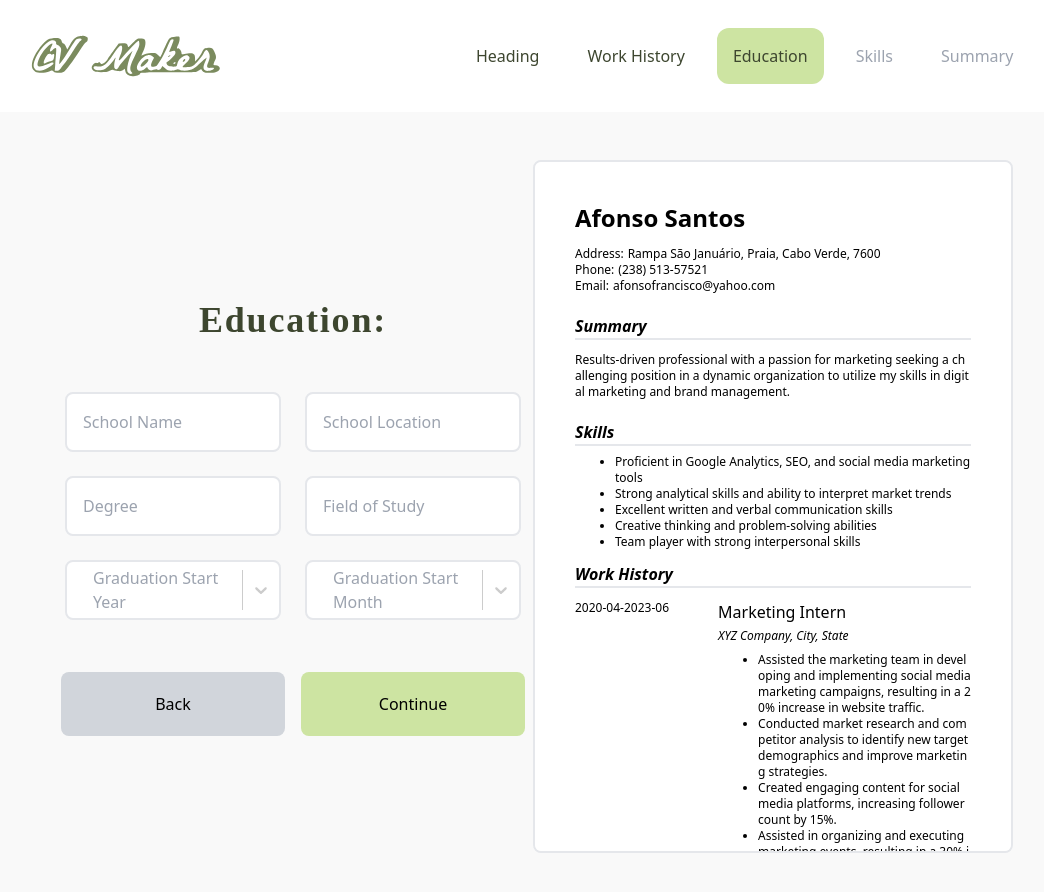
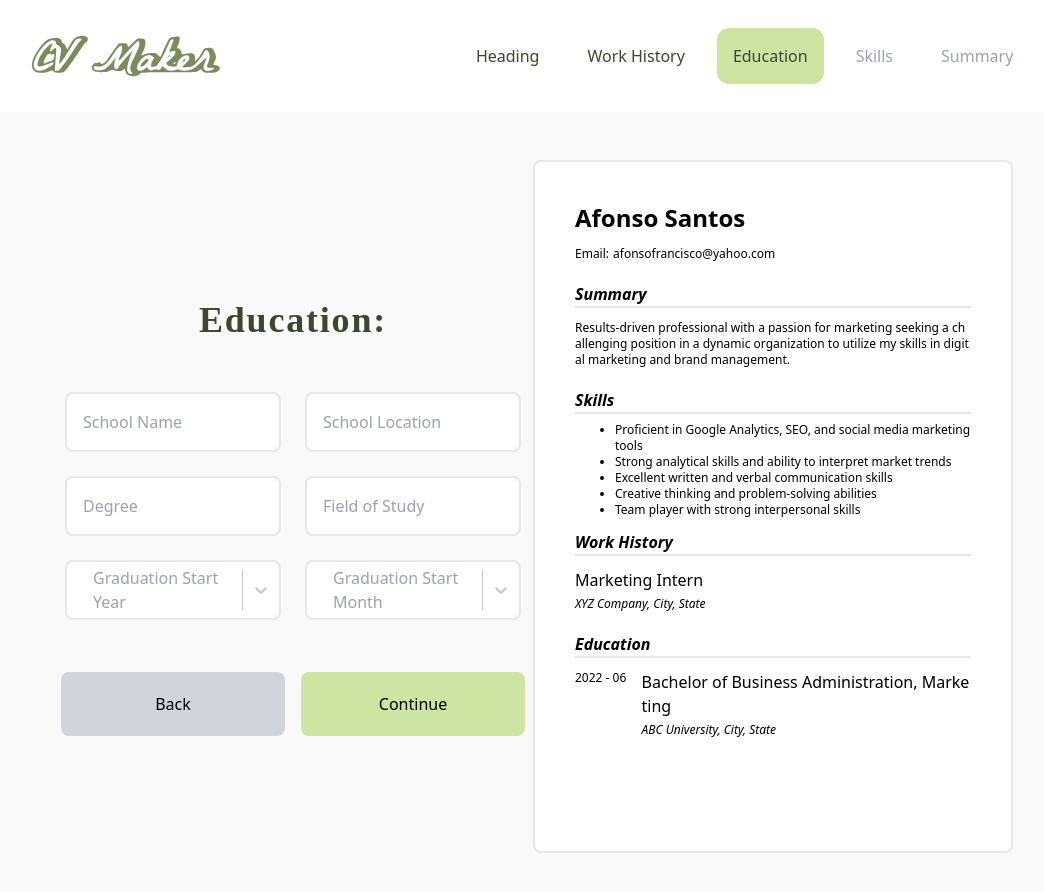
Before and after one commit to lmreineer/cv-maker, a React (Create React App) app: page /education in a window 1280 px wide. Shown: the top 892 px of the page, without its empty margins (107-1151 px from the left). Built offline with nearby package versions, Linux system fonts and the light colour scheme.

Commit message:
Add working inputs for work responsibilities

```diff
--- a/src/components/Header.js
+++ b/src/components/Header.js
@@ -3,6 +3,11 @@ import { useLocation } from 'react-router-dom';
 
 const Header = () => {
     const pathname = useLocation().pathname;
+    const isOnHeadingPath = pathname === '/';
+    const isOnWorkHistoryPath = pathname === '/work-history';
+    const isOnWorkResponsibilities = pathname === '/work-responsibilities';
+    const isOnSkipWorkHistoryModal = pathname === '/skip-work-history';
+    const isOnEducationPath = pathname === '/education';
 
     return (
         <header className="flex select-none items-center justify-around p-5">
@@ -14,7 +19,7 @@ const Header = () => {
             <div className="flex rounded-lg">
                 <div
                     className={
-                        pathname === '/'
+                        isOnHeadingPath
                             ? 'm-2 rounded-xl bg-yellow-green p-4 text-very-dark-yellow-green'
                             : 'm-2 p-4 text-very-dark-yellow-green'
                     }
@@ -23,14 +28,14 @@ const Header = () => {
                 </div>
                 <div
                     className={`${
-                        pathname === '/work-history' ||
-                        pathname === '/work-responsibilities' ||
-                        pathname === '/skip-work-history'
+                        isOnWorkHistoryPath ||
+                        isOnWorkResponsibilities ||
+                        isOnSkipWorkHistoryModal
                             ? 'm-2 rounded-xl bg-yellow-green p-4 text-very-dark-yellow-green'
                             : 'm-2 p-4 text-gray-400'
                     }
                         ${
-                            pathname !== '/work-history' && pathname !== '/'
+                            !isOnWorkHistoryPath && !isOnHeadingPath
                                 ? 'text-very-dark-yellow-green'
                                 : 'm-2 p-4 text-gray-400'
                         }
@@ -40,7 +45,7 @@ const Header = () => {
                 </div>
                 <div
                     className={
-                        pathname === '/education'
+                        isOnEducationPath
                             ? 'm-2 rounded-xl bg-yellow-green p-4 text-very-dark-yellow-green'
                             : 'm-2 p-4 text-gray-400'
                     }
--- a/src/components/form/form-validation/FormValidation.js
+++ b/src/components/form/form-validation/FormValidation.js
@@ -15,34 +15,33 @@ import CVPreview from '../../preview/CVPreview';
 
 const FormValidation = () => {
     const pathname = useLocation().pathname;
+    const isOnHeadingPath = pathname === '/';
+    const isOnWorkHistoryPath = pathname === '/work-history';
 
     const [showSkipWorkHistoryModal, setShowSkipWorkHistoryModal] =
         useState(true);
 
     const handleValidateOnChangeValue = () => {
-        if (pathname === '/') {
+        if (isOnHeadingPath) {
             return true;
-        } else if (pathname === '/work-history') {
+        } else if (isOnWorkHistoryPath) {
             return false;
         }
     };
 
     const handleSchema = () => {
-        if (pathname === '/') {
+        if (isOnHeadingPath) {
             return {
                 firstName: Yup.string().required('First name is required'),
                 lastName: Yup.string().required('Last name is required'),
                 email: Yup.string()
                     .required('Email is required')
-                    .email('Email is invalid'),
+                    .email('Email is invalid')
             };
-        } else if (
-            pathname === '/work-history' &&
-            showSkipWorkHistoryModal === false
-        ) {
+        } else if (isOnWorkHistoryPath && showSkipWorkHistoryModal === false) {
             return {
                 jobTitle: Yup.string().required('Job title is required'),
-                company: Yup.string().required('Company is required'),
+                company: Yup.string().required('Company is required')
             };
         }
     };
@@ -65,10 +64,10 @@ const FormValidation = () => {
             company: '',
             cityWork: '',
             stateWork: '',
-            yearStartWork: '',
-            monthStartWork: '',
-            yearEndWork: '',
-            monthEndWork: '',
+            bulletPointOne: '',
+            bulletPointTwo: '',
+            bulletPointThree: '',
+            bulletPointFour: ''
         },
         validationSchema: Yup.object(handleSchema()),
         onSubmit: () => {
@@ -84,8 +83,11 @@ const FormValidation = () => {
                         navigate('/skip-work-history');
                     }
                     break;
+                case '/work-responsibilities':
+                    navigate('/education');
+                    break;
             }
-        },
+        }
     });
 
     const {
@@ -106,19 +108,23 @@ const FormValidation = () => {
         monthStartWork,
         yearEndWork,
         monthEndWork,
+        bulletPointOne,
+        bulletPointTwo,
+        bulletPointThree,
+        bulletPointFour
     } = formik.values;
 
     const [currentlyWorkingCheckboxValue, setCurrentlyWorkingCheckboxValue] =
         useState(false);
 
-    // const capitaliseFirstLetter = (input) => {
-    // return input.charAt(0).toUpperCase() + input.slice(1);
-    // };
+    const capitaliseFirstLetter = (input) => {
+        return input.charAt(0).toUpperCase() + input.slice(1);
+    };
 
     const capitalizeFirstLetterOfEachWord = (input) => {
         // capitalize first letter of each word
         return input.replace(/(^\w{1})|(\s+\w{1})/g, (letter) =>
-            letter.toUpperCase(),
+            letter.toUpperCase()
         );
     };
 
@@ -175,7 +181,16 @@ const FormValidation = () => {
                 />
                 <Route
                     path="/work-responsibilities"
-                    element={<WorkResponsibilitiesForm />}
+                    element={
+                        <WorkResponsibilitiesForm
+                            handleSubmit={formik.handleSubmit}
+                            bulletPointOneValues={bulletPointOne}
+                            handleChange={formik.handleChange}
+                            bulletPointTwoValues={bulletPointTwo}
+                            bulletPointThreeValues={bulletPointThree}
+                            bulletPointFourValues={bulletPointFour}
+                        />
+                    }
                 />
                 <Route
                     path="/skip-work-history"
@@ -191,7 +206,7 @@ const FormValidation = () => {
                 countryInput={capitalizeFirstLetterOfEachWord(country)}
                 cityContactInput={capitalizeFirstLetterOfEachWord(cityContact)}
                 stateContactInput={capitalizeFirstLetterOfEachWord(
-                    stateContact,
+                    stateContact
                 )}
                 zipCodeInput={zipCode}
                 phoneInput={phone}
@@ -205,6 +220,10 @@ const FormValidation = () => {
                 yearEndWorkInput={yearEndWork}
                 monthEndWorkInput={monthEndWork}
                 currentlyWorkingCheckboxValue={currentlyWorkingCheckboxValue}
+                bulletPointOneInput={capitaliseFirstLetter(bulletPointOne)}
+                bulletPointTwoInput={capitaliseFirstLetter(bulletPointTwo)}
+                bulletPointThreeInput={capitaliseFirstLetter(bulletPointThree)}
+                bulletPointFourInput={capitaliseFirstLetter(bulletPointFour)}
             />
         </>
     );
--- a/src/components/preview/CVContent.js
+++ b/src/components/preview/CVContent.js
@@ -37,21 +37,26 @@ const CVContent = ({
     stateWorkInput,
     workDescriptionContainer,
     workDescriptionList,
-    educationDatePeriodContainer,
+    bulletPointOneInput,
+    bulletPointTwoInput,
+    bulletPointThreeInput,
+    bulletPointFourInput,
+    educationDatePeriodContainer
 }) => {
     const pathname = useLocation().pathname;
+    const isOnHeadingPath = pathname === '/';
     const isOnWorkHistoryPath = pathname === '/work-history';
     const isOnWorkResponsibilities = pathname === '/work-responsibilities';
     const isCurrentlyWorking = currentlyWorkingCheckboxValue === true;
 
     const hasNoAddress =
-        isOnWorkHistoryPath &&
+        !isOnHeadingPath &&
         (!cityContactInput ||
             !stateContactInput ||
             !countryInput ||
             !zipCodeInput);
     const defaultAddress = 'Rampa São Januário, Praia, Cabo Verde, 7600';
-    const hasNoPhone = isOnWorkHistoryPath && !phoneInput;
+    const hasNoPhone = !isOnHeadingPath && !phoneInput;
 
     const hasStartDate = yearStartWorkInput && monthStartWorkInput;
     const hasEndDate = yearEndWorkInput && monthEndWorkInput;
@@ -60,10 +65,20 @@ const CVContent = ({
     const startDateIsOmitted = hasEndDate && !hasStartDate;
 
     const hasNoWorkDatePeriod =
-        isOnWorkResponsibilities &&
+        !isOnHeadingPath &&
+        !isOnWorkHistoryPath &&
         (isMissingStartDate || isMissingEndDate || startDateIsOmitted);
     const hasDatesButNotCurrentlyWorking =
         !isCurrentlyWorking && hasEndDate && hasStartDate;
+
+    const bulletPointIsSubmittedEmpty = (n) => {
+        return (
+            !n &&
+            !isOnHeadingPath &&
+            !isOnWorkHistoryPath &&
+            !isOnWorkResponsibilities
+        );
+    };
 
     return (
         <div className={textContainer}>
@@ -154,16 +169,8 @@ const CVContent = ({
                     ) : (
                         <div className={workDatePeriodContainer}>
                             <h6>
-                                {isOnWorkResponsibilities &&
-                                yearStartWorkInput === ''
-                                    ? ''
-                                    : yearStartWorkInput || '2020'}
-                                -
-                                {isOnWorkResponsibilities &&
-                                monthStartWorkInput === ''
-                                    ? ''
-                                    : monthStartWorkInput || '04'}
-                                -
+                                {yearStartWorkInput || '2020'}-
+                                {monthStartWorkInput || '04'}-
                                 {isOnWorkResponsibilities &&
                                 hasDatesButNotCurrentlyWorking
                                     ? `${yearEndWorkInput}-${monthEndWorkInput}`
@@ -202,25 +209,77 @@ const CVContent = ({
                                 </span>
                             </h6>
                             <ul className={workDescriptionContainer}>
-                                <li className={workDescriptionList}>
-                                    Assisted the marketing team in developing
-                                    and implementing social media marketing
-                                    campaigns, resulting in a 20% increase in
-                                    website traffic.
+                                <li
+                                    className={
+                                        bulletPointIsSubmittedEmpty(
+                                            bulletPointOneInput
+                                        )
+                                            ? // add default styles if bullet point is submitted empty
+                                              { workDescriptionList }
+                                            : // if not, add list-style-type: disc style
+                                              `${workDescriptionList} list-disc`
+                                    }
+                                >
+                                    {bulletPointIsSubmittedEmpty(
+                                        bulletPointOneInput
+                                    )
+                                        ? ''
+                                        : bulletPointOneInput ||
+                                          'Assisted the marketing team in developing and implementing social media marketing campaigns, resulting in a 20% increase in website traffic.'}
                                 </li>
-                                <li className={workDescriptionList}>
-                                    Conducted market research and competitor
-                                    analysis to identify new target demographics
-                                    and improve marketing strategies.
+                                <li
+                                    className={
+                                        bulletPointIsSubmittedEmpty(
+                                            bulletPointTwoInput
+                                        )
+                                            ? // add default styles if bullet point is submitted empty
+                                              { workDescriptionList }
+                                            : // if not, add list-style-type: disc style
+                                              `${workDescriptionList} list-disc`
+                                    }
+                                >
+                                    {bulletPointIsSubmittedEmpty(
+                                        bulletPointTwoInput
+                                    )
+                                        ? ''
+                                        : bulletPointTwoInput ||
+                                          'Conducted market research and competitor analysis to identify new target demographics and improve marketing strategies.'}
                                 </li>
-                                <li className={workDescriptionList}>
-                                    Created engaging content for social media
-                                    platforms, increasing follower count by 15%.
+                                <li
+                                    className={
+                                        bulletPointIsSubmittedEmpty(
+                                            bulletPointThreeInput
+                                        )
+                                            ? // add default styles if bullet point is submitted empty
+                                              { workDescriptionList }
+                                            : // if not, add list-style-type: disc style
+                                              `${workDescriptionList} list-disc`
+                                    }
+                                >
+                                    {bulletPointIsSubmittedEmpty(
+                                        bulletPointThreeInput
+                                    )
+                                        ? ''
+                                        : bulletPointThreeInput ||
+                                          'Created engaging content for social media platforms, increasing follower count by 15%.'}
                                 </li>
-                                <li className={workDescriptionList}>
-                                    Assisted in organizing and executing
-                                    marketing events, resulting in a 30%
-                                    increase in lead generation.
+                                <li
+                                    className={
+                                        bulletPointIsSubmittedEmpty(
+                                            bulletPointFourInput
+                                        )
+                                            ? // add default styles if bullet point is submitted empty
+                                              { workDescriptionList }
+                                            : // if not, add list-style-type: disc style
+                                              `${workDescriptionList} list-disc`
+                                    }
+                                >
+                                    {bulletPointIsSubmittedEmpty(
+                                        bulletPointFourInput
+                                    )
+                                        ? ''
+                                        : bulletPointFourInput ||
+                                          'Assisted in organizing and executing marketing events, resulting in a 30% increase in lead generation.'}
                                 </li>
                             </ul>
                         </div>
--- a/src/components/preview/CVPreview.js
+++ b/src/components/preview/CVPreview.js
@@ -1,8 +1,8 @@
 import { useState } from 'react';
 
+import CVContent from './CVContent';
+
 import CVModal from './CVModal';
-
-import CVContent from './CVContent';
 
 const CVPreview = ({
     firstNameInput,
@@ -23,12 +23,13 @@ const CVPreview = ({
     yearEndWorkInput,
     monthEndWorkInput,
     currentlyWorkingCheckboxValue,
+    bulletPointOneInput,
+    bulletPointTwoInput,
+    bulletPointThreeInput,
+    bulletPointFourInput,
 }) => {
     const [isClicked, setIsClicked] = useState(false);
-
-    const toggleClick = () => {
-        setIsClicked(!isClicked);
-    };
+    const toggleClick = () => setIsClicked(!isClicked);
 
     return (
         <div>
@@ -72,8 +73,12 @@ const CVPreview = ({
                     companyInput={companyInput}
                     cityWorkInput={cityWorkInput}
                     stateWorkInput={stateWorkInput}
-                    workDescriptionContainer="list-disc ml-10 mt-2"
+                    workDescriptionContainer="ml-10 mt-2"
                     workDescriptionList="font-light"
+                    bulletPointOneInput={bulletPointOneInput}
+                    bulletPointTwoInput={bulletPointTwoInput}
+                    bulletPointThreeInput={bulletPointThreeInput}
+                    bulletPointFourInput={bulletPointFourInput}
                     educationDatePeriodContainer="text-xs w-20"
                 />
             </div>
```
Also changed, not shown: src/components/form/WorkResponsibilitiesForm.js (+45 -9 lines), 1 other file (tests, documents, lock files or other folders).
